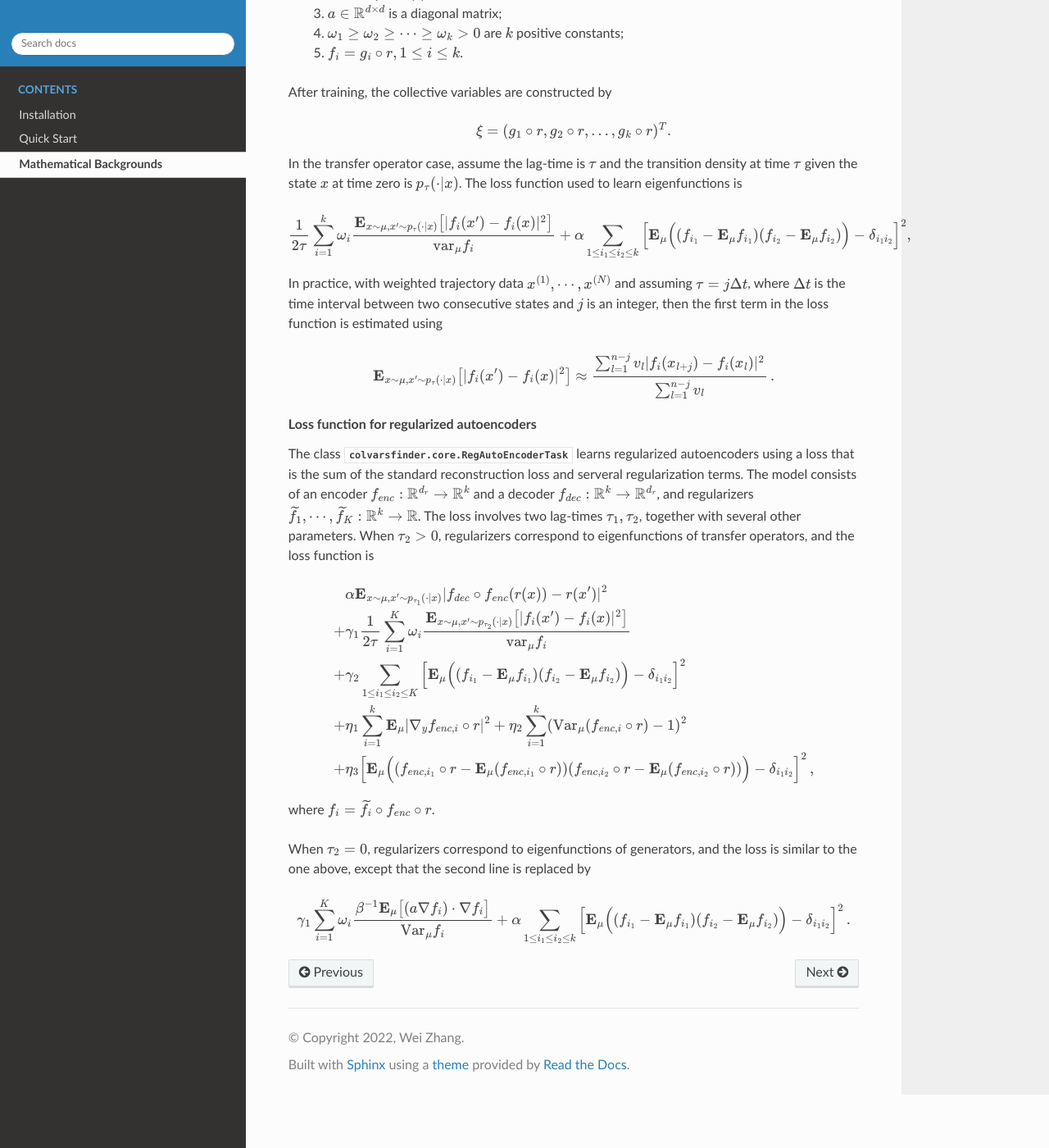
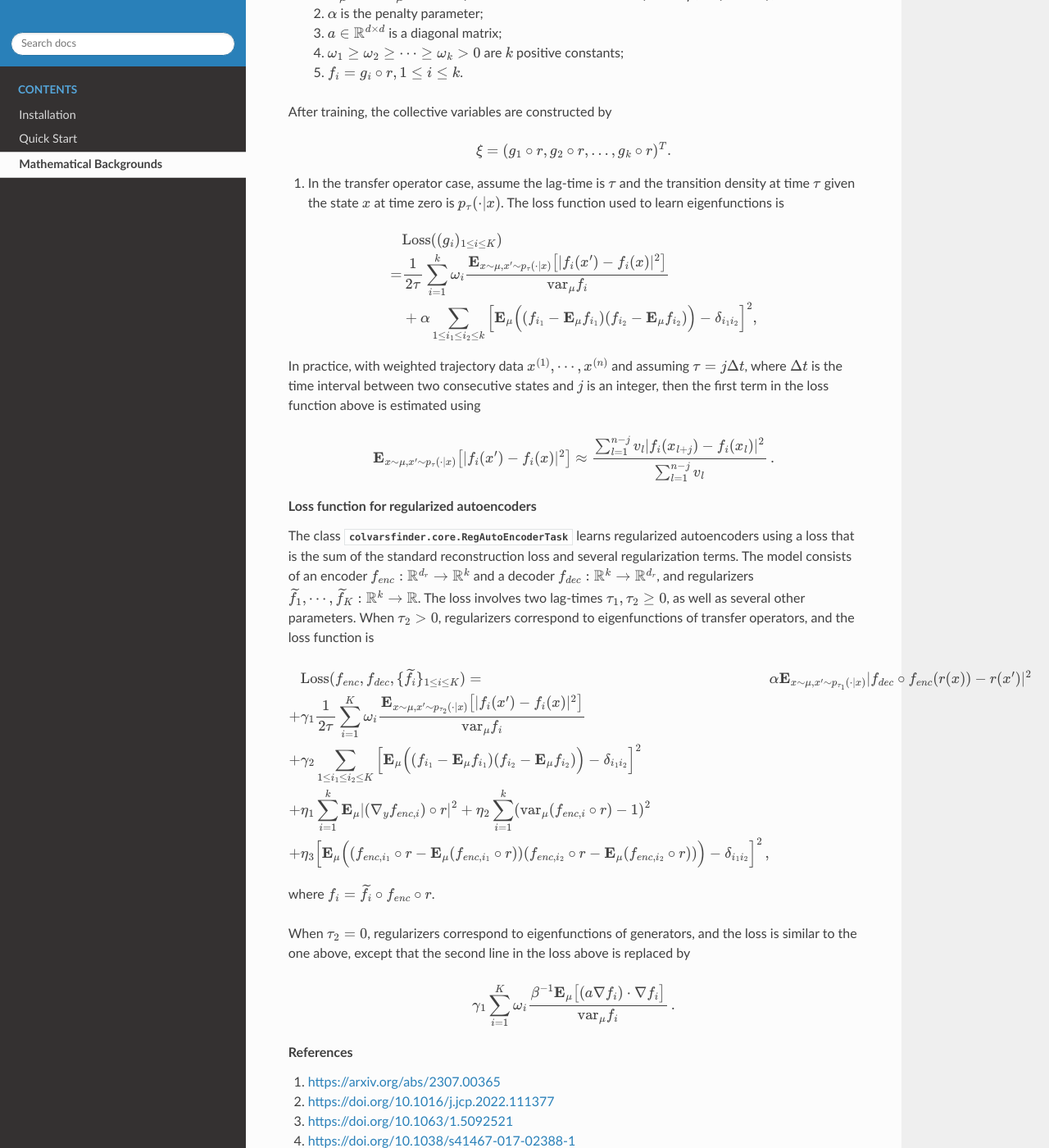
Before and after one commit to zwpku/colvars-finder, a Sphinx documentation site: the page built from docs/math_backgrounds.rst, in a window 1280 px wide and 1400 px high, scrolled down 1816 px. Shown: the whole window at 82% size. Built offline with Sphinx 7.4.7 and the Read the Docs theme 2.0.0, drawn with Linux system fonts in a browser that asks for light colours; formulas are drawn with MathJax 3; some of the changed text lies outside the part shown.

Commit message:
Updated docs of math backgrounds and class RegAutoEncoder

```diff
--- a/docs/math_backgrounds.rst
+++ b/docs/math_backgrounds.rst
@@ -33,14 +30,13 @@ where :math:`r:\mathbb{R}^{d}\rightarrow \mathbb{R}^{d_r}` could be
 the action of certain alignment, a map to certain features, or even the
 identity map, and :math:`g` is the map that we want to learn by training neural networks.
 
-In the training tasks of :mod:`colvarsfinder.core`, :math:`r` is specified in the input parameter
-as the preprocessing layer which is a PyTorch neural network module, and :math:`g` corresponds to (part of) the neural network model that is to be trained.
+In the training tasks in :mod:`colvarsfinder.core`, :math:`r` is specified as the preprocessing layer in the input parameter which is a PyTorch neural network module, and :math:`g` corresponds to (part of) the neural network model that is to be trained.
 
 .. _loss_autoencoder:
 
 .. rubric:: Loss function for training autoencoder
 
-The class :class:`colvarsfinder.core.AutoEncoderTask` trains encoder :math:`f_{enc}:\mathbb{R}^{d_r}\rightarrow \mathbb{R}^k` and decoder :math:`f_{dec}:\mathbb{R}^{k}\rightarrow \mathbb{R}^{d_r}` by the reconstruction loss in the *transformed* space :math:`\mathbb{R}^{d_r}`:
+The class :class:`colvarsfinder.core.AutoEncoderTask` trains an encoder :math:`f_{enc}:\mathbb{R}^{d_r}\rightarrow \mathbb{R}^k` and a decoder :math:`f_{dec}:\mathbb{R}^{k}\rightarrow \mathbb{R}^{d_r}` by the reconstruction loss in the *transformed* space :math:`\mathbb{R}^{d_r}`:
 
 .. math::
 
@@ -50,7 +46,7 @@ The class :class:`colvarsfinder.core.AutoEncoderTask` trains encoder :math:`f_{e
 
 where :math:`r_{\#}\mu` denotes the pushforward measure of :math:`\mu` by the map :math:`r`, and :math:`y_l = r(x_l)`.
 
-After training, the collective variables are constructed by
+After training, the collective variables are constructed as
 
 .. math::
     \xi = f_{enc}\circ r.
@@ -61,7 +57,7 @@ After training, the collective variables are constructed by
 
 The class :class:`colvarsfinder.core.EigenFunctionTask` finds the leading eigenfunctions :math:`\phi_1, \phi_2, \dots, \phi_k:\mathbb{R}^d\rightarrow \mathbb{R}` of infinitesimal generator or transfer operator.
 
-In the generator case, the generator is assumed to be
+#. In the generator case, the generator is assumed to be
 
 .. math::
     \mathcal{L} = -\nabla V \cdot \nabla f + \frac{1}{\beta} \Delta f\,,
@@ -72,12 +68,13 @@ for a test function :math:`f`, and this class computes the eigenfunctions of PDE
 
     -\mathcal{L}\phi = \lambda \phi,
 
-corresponding to the first :math:`k` eigenvalues :math:`0 < \lambda_1 \le \lambda_2 \le \cdots \le \lambda_k`. This is done by training neural network to learn functions :math:`g_1, g_2, \cdots, g_k:\mathbb{R}^{d_r}\rightarrow \mathbb{R}` using the data-version of the loss
+corresponding to the :math:`k` smallest eigenvalues :math:`0 < \lambda_1 \le \lambda_2 \le \cdots \le \lambda_k`. This is done by training neural network to learn functions :math:`g_1, g_2, \cdots, g_k:\mathbb{R}^{d_r}\rightarrow \mathbb{R}` using the data-version of the loss
 
 .. _loss_eigen_generator:
 
 .. math::
-    \sum_{i=1}^k \omega_i  \frac{\beta^{-1} \mathbf{E}_{\mu} \big[(a \nabla f_i)\cdot \nabla f_i\big]}{\mbox{var}_{\mu} f_i} + \alpha \sum_{1 \le i_1 \le i_2 \le k} \Big[\mathbf{E}_{\mu} \Big((f_{i_1}-\mathbf{E}_{\mu}f_{i_1})(f_{i_2}-\mathbf{E}_{\mu}f_{i_2})\Big) - \delta_{i_1i_2}\Big]^2,
+   & \mathrm{Loss}((g_i)_{1\le i\le K})  \\
+   = & \sum_{i=1}^k \omega_i  \frac{\beta^{-1} \mathbf{E}_{\mu} \big[(a \nabla f_i)\cdot \nabla f_i\big]}{\mbox{var}_{\mu} f_i} + \alpha \sum_{1 \le i_1 \le i_2 \le k} \Big[\mathbf{E}_{\mu} \Big((f_{i_1}-\mathbf{E}_{\mu}f_{i_1})(f_{i_2}-\mathbf{E}_{\mu}f_{i_2})\Big) - \delta_{i_1i_2}\Big]^2,
 
 where
 
@@ -92,37 +89,50 @@ After training, the collective variables are constructed by
 .. math::
     \xi = (g_1\circ r, g_2\circ r, \dots, g_k\circ r)^T.
 
-In the transfer operator case, assume the lag-time is :math:`\tau` and the transition density at time :math:`\tau` given the state :math:`x` at time zero is :math:`p_\tau(\cdot|x)`. The loss function used to learn eigenfunctions is
+#. In the transfer operator case, assume the lag-time is :math:`\tau` and the transition density at time :math:`\tau` given the state :math:`x` at time zero is :math:`p_\tau(\cdot|x)`. The loss function used to learn eigenfunctions is
 
 .. _loss_eigen_transfer:
 
 .. math::
-    \frac{1}{2\tau}\sum_{i=1}^k \omega_i  \frac{\mathbf{E}_{x\sim\mu, x'\sim p_\tau(\cdot|x)} \big[|f_i(x')- f_i(x)|^2\big]}{\mbox{var}_{\mu} f_i} + \alpha \sum_{1 \le i_1 \le i_2 \le k} \Big[\mathbf{E}_{\mu} \Big((f_{i_1}-\mathbf{E}_{\mu}f_{i_1})(f_{i_2}-\mathbf{E}_{\mu}f_{i_2})\Big) - \delta_{i_1i_2}\Big]^2,
+   & \mathrm{Loss}((g_i)_{1\le i\le K})  \\
+   = & \frac{1}{2\tau}\sum_{i=1}^k \omega_i  \frac{\mathbf{E}_{x\sim\mu, x'\sim p_\tau(\cdot|x)} \big[|f_i(x')- f_i(x)|^2\big]}{\mbox{var}_{\mu} f_i} \\
+   & +\alpha \sum_{1 \le i_1 \le i_2 \le k} \Big[\mathbf{E}_{\mu} \Big((f_{i_1}-\mathbf{E}_{\mu}f_{i_1})(f_{i_2}-\mathbf{E}_{\mu}f_{i_2})\Big) - \delta_{i_1i_2}\Big]^2,
 
-In practice, with weighted trajectory data :math:`x^{(1)}, \cdots, x^{(N)}` and assuming :math:`\tau=j\Delta t`, where :math:`\Delta t` is the time interval between two consecutive states and :math:`j` is an integer, then
-the first term in the loss function is estimated using
+In practice, with weighted trajectory data :math:`x^{(1)}, \cdots, x^{(n)}` and assuming :math:`\tau=j\Delta t`, where :math:`\Delta t` is the time interval between two consecutive states and :math:`j` is an integer, then
+the first term in the loss function above is estimated using
 
 .. math::
     \mathbf{E}_{x\sim\mu, x'\sim p_\tau(\cdot|x)} \big[|f_i(x')- f_i(x)|^2\big] \approx \frac{\sum_{l=1}^{n-j} v_l |f_i(x_{l+j}) - f_i(x_{l})|^2}{\sum_{l=1}^{n-j} v_l}\,.
 
-.. _loss_regautoencoder:_
+.. _loss_regautoencoder:
 
 .. rubric:: Loss function for regularized autoencoders
 
-The class :class:`colvarsfinder.core.RegAutoEncoderTask` learns regularized autoencoders using a loss that is the sum of the standard reconstruction loss and serveral regularization terms.
-The model consists of an encoder :math:`f_{enc}:\mathbb{R}^{d_r}\rightarrow \mathbb{R}^k` and a decoder :math:`f_{dec}:\mathbb{R}^{k}\rightarrow \mathbb{R}^{d_r}`, and regularizers :math:`\widetilde{f}_1,\cdots, \widetilde{f}_K:\mathbb{R}^k\rightarrow \mathbb{R}`. The loss involves two lag-times :math:`\tau_1,\tau_2`, together with several other parameters. When :math:`\tau_2>0`, regularizers correspond to eigenfunctions of transfer operators, and the loss function is
+The class :class:`colvarsfinder.core.RegAutoEncoderTask` learns regularized autoencoders using a loss that is the sum of the standard reconstruction loss and several regularization terms.
+The model consists of an encoder :math:`f_{enc}:\mathbb{R}^{d_r}\rightarrow \mathbb{R}^k` and a decoder :math:`f_{dec}:\mathbb{R}^{k}\rightarrow \mathbb{R}^{d_r}`, and regularizers :math:`\widetilde{f}_1,\cdots, \widetilde{f}_K:\mathbb{R}^k\rightarrow \mathbb{R}`. The loss involves two lag-times :math:`\tau_1,\tau_2 \ge 0`, as well as several other parameters. When :math:`\tau_2>0`, regularizers correspond to eigenfunctions of transfer operators, and the loss function is
 
 .. math::
-      &  \alpha \mathbf{E}_{x\sim\mu, x'\sim p_{\tau_1}(\cdot|x)} |f_{dec}\circ f_{enc}(r(x))-r(x')|^2 \\
+   & \mathrm{Loss}(f_{enc}, f_{dec}, \{\widetilde{f}_i\}_{1\le i\le K})
+     = & \alpha \mathbf{E}_{x\sim\mu, x'\sim p_{\tau_1}(\cdot|x)} |f_{dec}\circ f_{enc}(r(x))-r(x')|^2 \\
    +& \gamma_1 \frac{1}{2\tau}\sum_{i=1}^K \omega_i \frac{\mathbf{E}_{x\sim\mu, x'\sim p_{\tau_2}(\cdot|x)} \big[|f_i(x')- f_i(x)|^2\big]}{\mbox{var}_{\mu} f_i} \\
    +& \gamma_2 \sum_{1 \le i_1 \le i_2 \le K} \Big[\mathbf{E}_{\mu} \Big((f_{i_1}-\mathbf{E}_{\mu}f_{i_1})(f_{i_2}-\mathbf{E}_{\mu}f_{i_2})\Big) - \delta_{i_1i_2}\Big]^2 \\
-   +& \eta_1 \sum_{i=1}^k \mathbf{E}_{\mu} |\nabla_y f_{enc,i}\circ r|^2 + \eta_2 \sum_{i=1}^k (\mbox{Var}_{\mu} (f_{enc,i}\circ r)-1)^2 \\
+   +& \eta_1 \sum_{i=1}^k \mathbf{E}_{\mu} |(\nabla_y f_{enc,i})\circ r|^2 + \eta_2 \sum_{i=1}^k (\mbox{var}_{\mu} (f_{enc,i}\circ r)-1)^2 \\
    +& \eta_3 \Big[\mathbf{E}_{\mu} \Big((f_{enc, i_1}\circ r-\mathbf{E}_{\mu}(f_{enc,i_1}\circ r))(f_{enc,i_2}\circ r-\mathbf{E}_{\mu}(f_{enc, i_2}\circ r))\Big) - \delta_{i_1i_2}\Big]^2\,,
 
 where :math:`f_i = \widetilde{f}_i\circ f_{enc}\circ r`.
 
-When :math:`\tau_2=0`, regularizers correspond to eigenfunctions of generators, and the loss is similar to the one above, except that the second line is replaced by
+When :math:`\tau_2=0`, regularizers correspond to eigenfunctions of generators, and the loss is similar to the one above, except that the second line in the loss above is replaced by
 
 .. math::
 
-   \gamma_1 \sum_{i=1}^K \omega_i  \frac{\beta^{-1} \mathbf{E}_{\mu} \big[(a \nabla f_i)\cdot \nabla f_i\big]}{\mbox{Var}_{\mu} f_i} + \alpha \sum_{1 \le i_1 \le i_2 \le k} \Big[\mathbf{E}_{\mu} \Big((f_{i_1}-\mathbf{E}_{\mu}f_{i_1})(f_{i_2}-\mathbf{E}_{\mu}f_{i_2})\Big) - \delta_{i_1i_2}\Big]^2\,.
+   \gamma_1 \sum_{i=1}^K \omega_i  \frac{\beta^{-1} \mathbf{E}_{\mu} \big[(a \nabla f_i)\cdot \nabla f_i\big]}{\mbox{var}_{\mu} f_i} \,.
+
+.. rubric:: References
+
+#. https://arxiv.org/abs/2307.00365
+
+#. https://doi.org/10.1016/j.jcp.2022.111377
+
+#. https://doi.org/10.1063/1.5092521
+
+#. https://doi.org/10.1038/s41467-017-02388-1
```
Also changed, not shown: other parts of docs/math_backgrounds.rst (+3 -6 lines), 1 other file.
